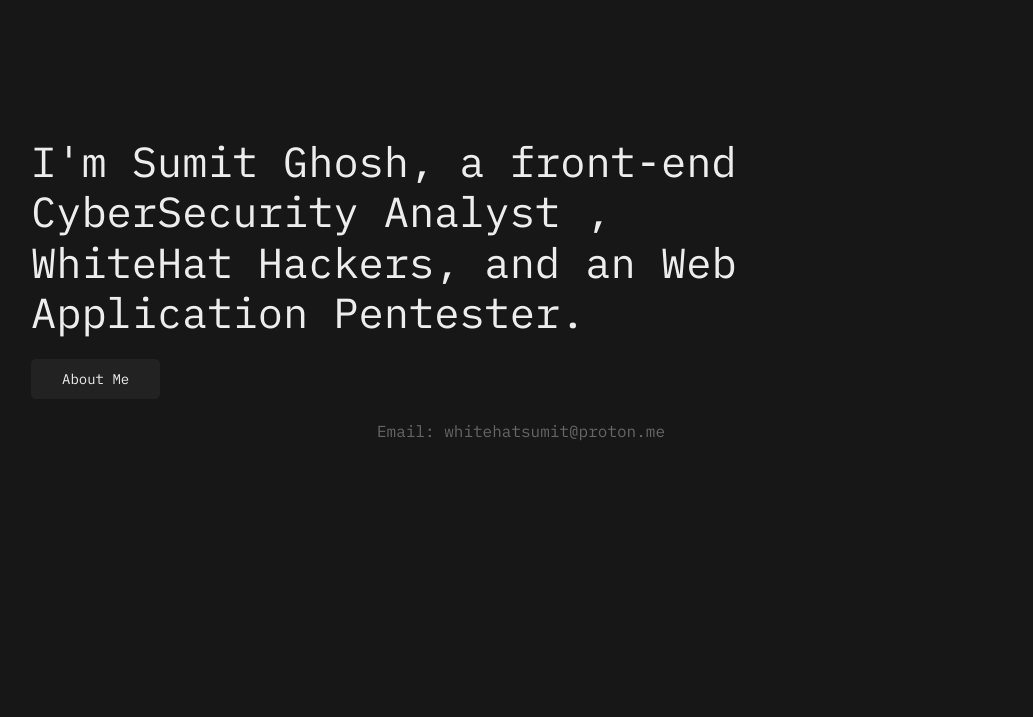
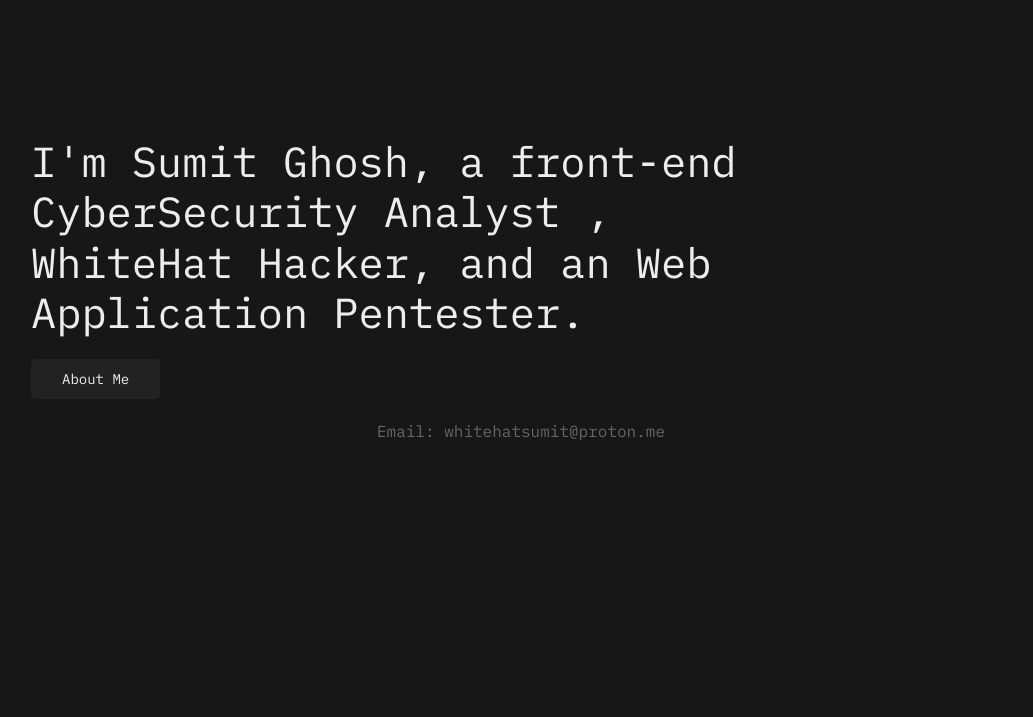
Before and after one commit to HackWithSumit/hackwithsumit.github.io, a plain HTML site: page index.html in a window 1280 px wide. Shown: the part 83-800 px from the top of the page, without its empty margins (119-1152 px from the left). Drawn offline with Linux system fonts and the light colour scheme.

Commit message:
Update index.html

```diff
--- a/index.html
+++ b/index.html
@@ -67,7 +67,7 @@
 <!-- Navigation Bar Mobile Ends -->
 <!-- Home -->
 <section class="uk-margin-small-left uk-margin-small-right uk-margin-xlarge-top uk-margin-xlarge-bottom">
-	<h1 class="uk-margin-xlarge-left uk-light uk-text-left uk-margin-xlarge-right">I'm Sumit Ghosh, a front-end CyberSecurity Analyst , <br>WhiteHat Hackers, and an Web Application Pentester.</h1>
+	<h1 class="uk-margin-xlarge-left uk-light uk-text-left uk-margin-xlarge-right">I'm Sumit Ghosh, a front-end CyberSecurity Analyst , <br>WhiteHat Hacker, and an Web Application Pentester.</h1>
     <a href="#about" class="uk-margin-xlarge-left uk-text-capitalize uk-button uk-button-secondary" uk-scroll>About Me</a>
 <br>
 <p align="center">Email: whitehatsumit@proton.me
```
